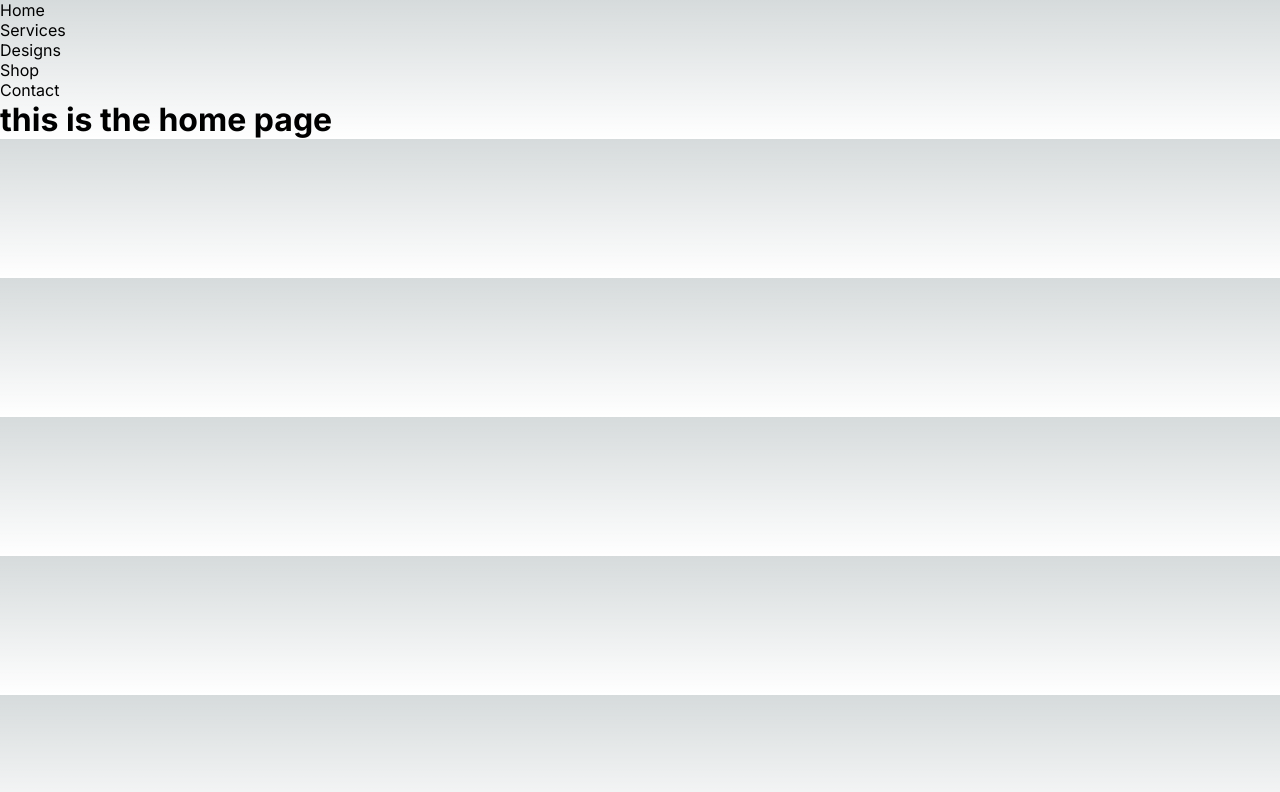
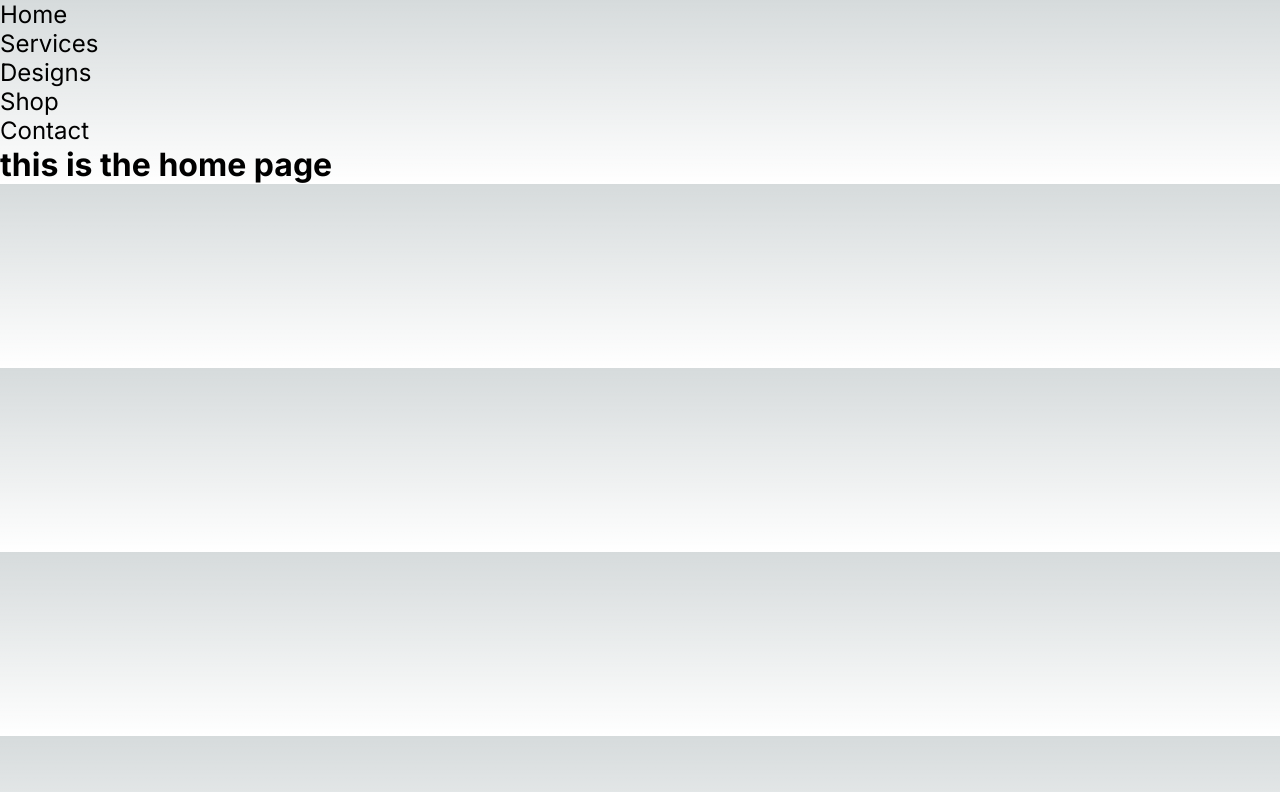
Before and after one commit to martins309/OGM-Client, a Next.js app: page / in a window 1280 px wide. Shown: the top 792 px of the page. Built offline with nearby package versions, Linux system fonts and the light colour scheme.

Commit message:
fixed the error that were affecting the styles of the nav bar

```diff
--- a/src/app/Navbar/nav.module.css
+++ b/src/app/Navbar/nav.module.css
@@ -1,3 +1,3 @@
-.menu {
-    color:green;
+.navbar {
+font-size: x-large;
 }
--- a/src/app/Navbar/page.js
+++ b/src/app/Navbar/page.js
@@ -1,12 +1,15 @@
+
+
 import { menuData } from "./menuData"
+import styles from "./nav.module.css"  // Import CSS module here
 
-export default function NavBar ({ menu }) {
+export default function NavBar() {
     return (
-        <nav className="navbar">
-            <ul className="menu">
+        <nav className={styles.navbar}>
+            <ul className={styles.menu}>
             {menuData.map((menu, index) => {
                return (
-                <li className="menu-items" key={index}>
+                <li className={styles.menuItems} key={index}>
                     <a href={menu.title}>{menu.title}</a>
                 </li>
                )
--- a/src/app/page.module.css
+++ b/src/app/page.module.css
@@ -6,6 +6,7 @@
   padding: 6rem;
   min-height: 100vh;
 }
+
 
 .description {
   display: inherit;
```
Also changed, not shown: src/app/Navbar/layout.js (+6 -2 lines).
